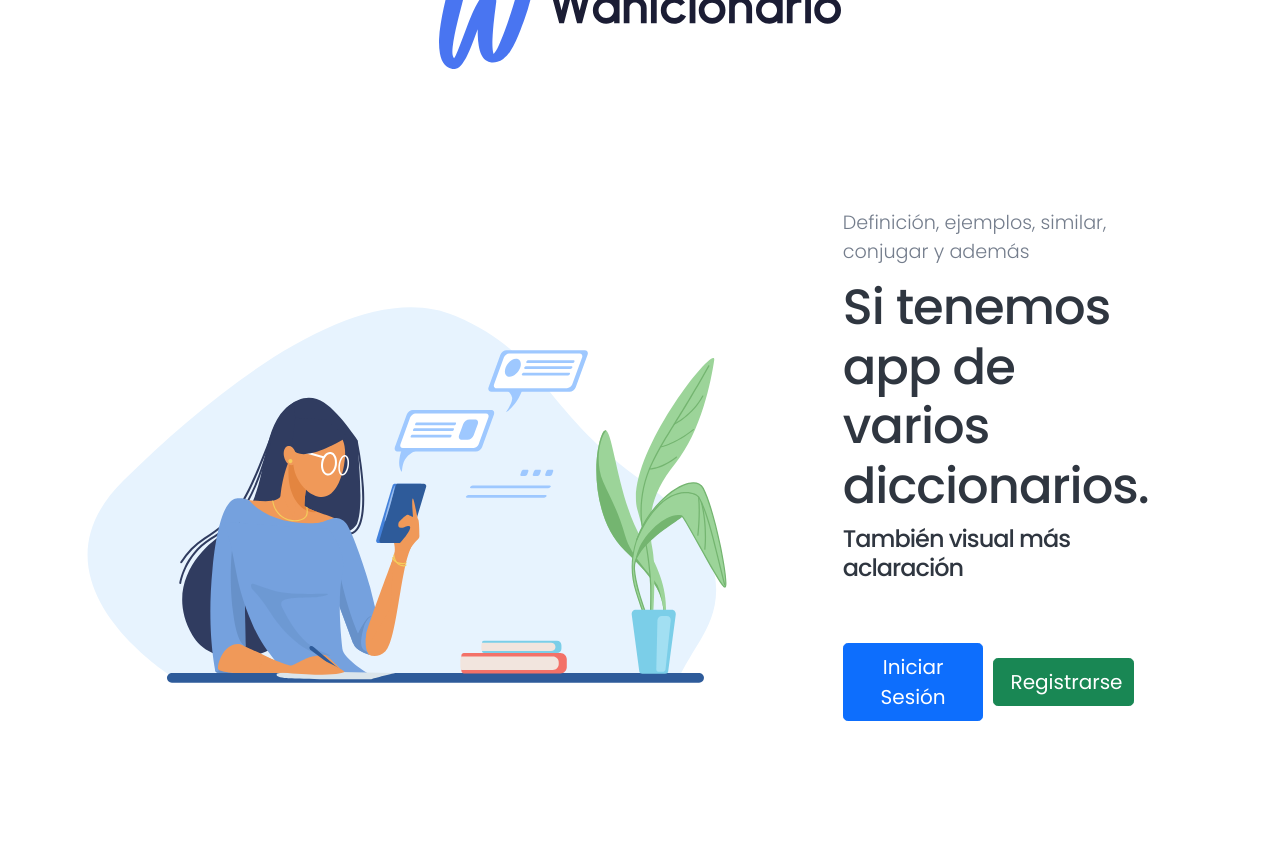
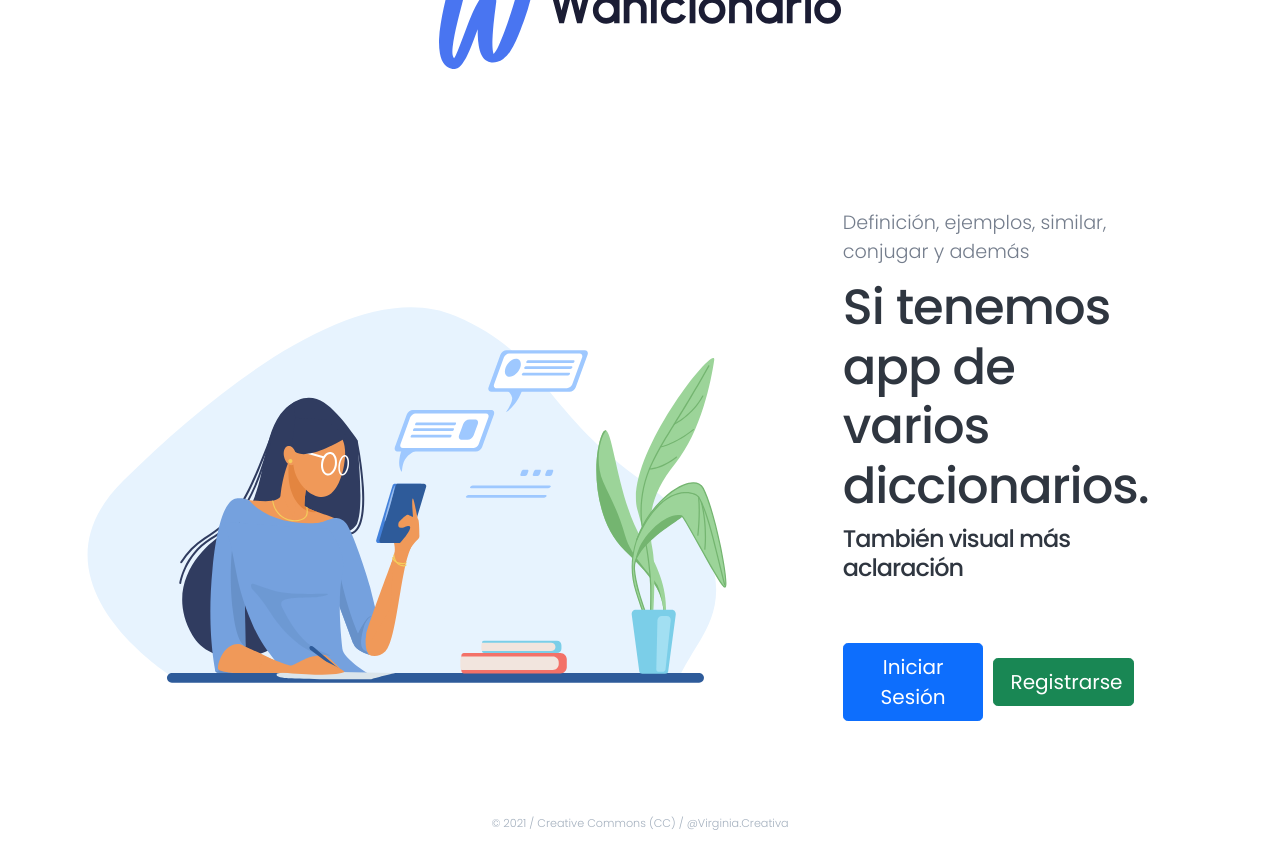
Before and after one commit to VirginiaCreativa/Wahlcionario, a React app in the folder client/: page /landing in a window 1280 px wide. Built offline with nearby package versions, Linux system fonts and the light colour scheme.

Commit message:
Decoration Footer

```diff
--- /dev/null
+++ b/client/src/layouts/Footer/Footer.jsx
@@ -0,0 +1,25 @@
+import React from 'react';
+import styled from 'styled-components';
+import Variables from '../../styles/VariableStyled';
+
+const FooterStyled = styled.div`
+  display: flex;
+  align-content: center;
+  justify-content: center;
+  padding: 15px;
+  p {
+    margin-bottom: 0;
+    color: ${Variables.grey1};
+    font-size: 0.7rem;
+  }
+`;
+
+const Footer = () => {
+  return (
+    <FooterStyled>
+      <p>© 2021 / Creative Commons (CC) / @Virginia.Creativa</p>
+    </FooterStyled>
+  );
+};
+
+export default Footer;
--- a/client/src/layouts/Layout.jsx
+++ b/client/src/layouts/Layout.jsx
@@ -1,9 +1,10 @@
 import React from 'react';
 import styled from 'styled-components';
 import Header from './Header/Header';
+import Footer from './Footer/Footer';
 
 const Wrapper = styled.div`
-  min-height: 90vh;
+  min-height: 86vh;
 `;
 
 const Layout = ({ children }) => {
@@ -11,6 +12,7 @@ const Layout = ({ children }) => {
     <div>
       <Header />
       <Wrapper>{children}</Wrapper>
+      <Footer />
     </div>
   );
 };
```
